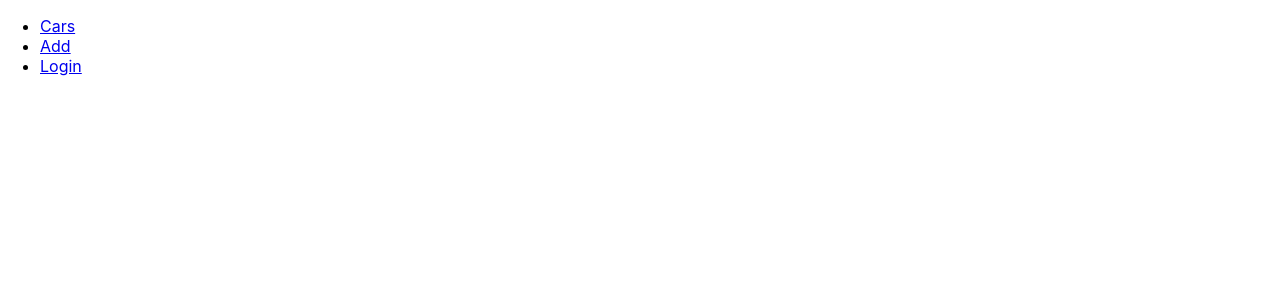
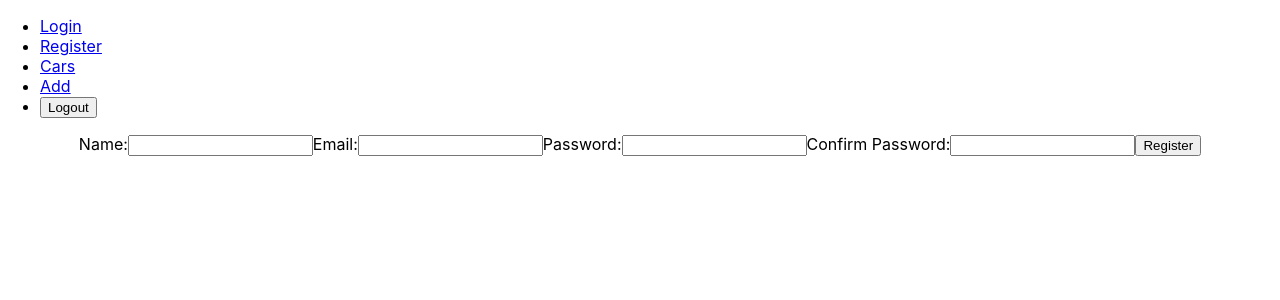
Before and after one commit to Mirjana-V/cars-app, a React (Create React App) app: page /register in a window 1280 px wide. Shown: the top 300 px of the page. Built offline with nearby package versions, Linux system fonts and the light colour scheme.

Commit message:
Zadatak 7

```diff
--- a/src/App.js
+++ b/src/App.js
@@ -1,27 +1,60 @@
-import './App.css';
-import React from 'react';
-import {Link} from 'react-router-dom';
+import React, { useState } from "react";
+import "./App.css";
 import Router from "./Router";
 
 function App() {
   return (
-    <div>
-        <nav>
-          <ul>
-            <li>
-              <Link to="/cars">Cars</Link>
-            </li>
-            <li>
-              <Link to="/add">Add</Link>
-            </li>
-            <li>
-              <Link to="/login">Login</Link>
-            </li>
-          </ul>
-        </nav>
+    <div className="App">
       <Router />
     </div>
   );
 }
 
 export default App;
+
+
+
+
+// import './App.css';
+// import React from 'react';
+// import {Link} from 'react-router-dom';
+// import Router from "./Router";
+// import { authService } from './services/AuthService';
+// import {useHistory} from 'react-router-dom';
+
+// function App() {
+
+// const history = useHistory();
+
+// const handleLogout = async () => {
+//   await authService.logout();
+//   history.push("/cars");
+
+// }
+//   return (
+//     <div>
+//         <nav>
+//           <ul>
+//             <li>
+//               <Link to="/cars">Cars</Link>
+//             </li>
+//             <li>
+//               <Link to="/add">Add</Link>
+//             </li>
+//             <li>
+//               <Link to="/login">Login</Link>
+//             </li>
+//             <li>
+//               <button onClick={handleLogout}>Logout</button>
+//             </li>
+//             <li>
+//               <Link to="/register">Register</Link>
+//             </li>
+//           </ul>
+//         </nav>
+//       <Router />
+//     </div>
+//   );
+// }
+
+// export default App;
--- a/src/Router.jsx
+++ b/src/Router.jsx
@@ -3,21 +3,41 @@ import { Switch, Route } from "react-router-dom";
 import AppCars from './pages/AppCars';
 import AddCar from './pages/AddCar';
 import Login from './pages/Login';
+import Register from './pages/Register';
+import useAuth from './hooks/useAuth';
+import { Redirect } from 'react-router-dom';
 
 
+const AuthRoute = ({ children, ...rest }) => {
+  const { user } = useAuth();
+  return <Route {...rest}> {user.name ? children : <Redirect to='/login' />}</Route>
+}
+const GuestRoute = ({ children, ...rest }) => {
+  const { user } = useAuth();
+  return <Route {...rest}>{user.name ? <Redirect to='/cars' /> : children}</Route>
+}
 
 export default function Router() {
   return (
     <Switch>
-      <Route path="/cars">
+    <AuthRoute path='/' exact>
+        <Redirect to='/cars'></Redirect>
+    </AuthRoute>
+    <Route path='/cars' exact>
         <AppCars />
-      </Route>
-      <Route path="/add">
+    </Route>
+    <AuthRoute path='/add' exact>
         <AddCar />
-      </Route>
-      <Route path="/login">
+    </AuthRoute>
+    <AuthRoute exact path='/edit/:id'>
+        <AddCar />
+    </AuthRoute>
+    <GuestRoute path='/login' exact>
         <Login />
-      </Route>
-    </Switch>
+    </GuestRoute>
+    <GuestRoute path='/register' exact>
+        <Register />
+    </GuestRoute>
+</Switch>
   );
 }
--- /dev/null
+++ b/src/components/AppRegister.jsx
@@ -0,0 +1,70 @@
+import React, { useEffect, useState } from "react";
+
+
+export default function AppRegister({
+    handleOnRegister,
+    newUser,
+    setNewUser,
+}) {
+    const [confirmPassword, setConfirmPassword] = useState({ password: "" });
+    const [passwordConfirmed, setPasswordConfirmed] = useState(false);
+
+    useEffect(() => {
+        checkPasswords();
+    }, [confirmPassword]);
+
+    const checkPasswords = () => {
+        if (confirmPassword === newUser.password) {
+            setPasswordConfirmed(true);
+        }
+    };
+
+    console.log(confirmPassword);
+
+    const handleUnmatchedPasswords = (e) => {
+        e.preventDefault()
+        alert('Passwords do not match');
+    };
+
+    return (
+        <div>
+            <form onSubmit={
+                passwordConfirmed ? handleOnRegister : handleUnmatchedPasswords
+            }>
+                <label htmlFor="name">Name:</label>
+                <input
+                    required
+                    type="text"
+                    value={newUser.name}
+                    onChange={({ target }) => setNewUser({ ...newUser, name: target.value })}
+                />
+                <label htmlFor="email">Email:</label>
+                <input
+                    required
+                    type="email"
+                    value={newUser.email}
+                    onChange={({ target }) => setNewUser({ ...newUser, email: target.value })}
+                />
+                <label htmlFor="password">Password:</label>
+                <input
+                    required
+                    type="password"
+                    value={newUser.password}
+                    onChange={({ target }) =>
+                        setNewUser({ ...newUser, password: target.value })
+                    }
+                />
+                <label htmlFor="password">Confirm Password:</label>
+                <input
+                    required
+                    type="password"
+                    value={confirmPassword.confirmPassword}
+                    onChange={({ target }) =>
+                        setConfirmPassword(target.value)
+                    }
+                />
+                <button type="submit">Register</button>
+            </form>
+        </div>
+    );
+}
--- /dev/null
+++ b/src/hooks/useAuth.jsx
@@ -0,0 +1,53 @@
+import React, { createContext, useContext, useState, useEffect } from "react";
+import { useHistory } from "react-router-dom";
+
+import { authService } from "../services/AuthService";
+
+const AuthContext = createContext(null);
+
+export function AuthProvider({ children }) {
+  const history = useHistory();
+  const [user, setUser] = useState({});
+
+  const handleLogin = async (data) => {
+    const response = await authService.login(data);
+    setUser(response.data.user);
+    history.push("/users");
+  };
+
+  const handleLogout = () => {};
+
+  const handleRegister = () => {};
+
+  const handleRefreshToken = async () => {
+    const token = handleGetItemFromLS("token");
+
+    if (token) {
+      const { user } = await authService.refresh();
+      setUser(user);
+    }
+  };
+
+  const handleGetItemFromLS = (value) => {
+    return localStorage.getItem(value);
+  };
+
+  useEffect(() => {
+    handleRefreshToken();
+  }, []);
+
+  return (
+    <AuthContext.Provider
+      value={{
+        user,
+        login: handleLogin,
+      }}
+    >
+      {children}
+    </AuthContext.Provider>
+  );
+}
+
+export default function useAuth() {
+  return useContext(AuthContext);
+}
--- a/src/index.js
+++ b/src/index.js
@@ -3,13 +3,19 @@ import ReactDOM from 'react-dom/client';
 import './index.css';
 import App from './App';
 import reportWebVitals from './reportWebVitals';
+import DefaultLayout from "./layout";
 import { BrowserRouter } from "react-router-dom";
+import { AuthProvider } from "./hooks/useAuth";
 
 
 const root = ReactDOM.createRoot(document.getElementById('root'));
 root.render(
   <BrowserRouter>
-    <App />
+    <AuthProvider>
+      <DefaultLayout>
+        <App />
+      </DefaultLayout>
+    </AuthProvider>
   </BrowserRouter>
 );
 
--- /dev/null
+++ b/src/layout/Navbar.jsx
@@ -0,0 +1,45 @@
+import React from "react";
+import { Link } from "react-router-dom";
+import useAuth from "../hooks/useAuth";
+import { useHistory } from "react-router-dom";
+import { authService } from "../services/AuthService";
+
+
+
+export default function Navbar() {
+  const { user } = useAuth();
+
+  const history = useHistory();
+
+const handleLogout = async () => {
+  await authService.logout();
+  history.push("/cars");
+
+}
+
+  return (
+    <nav>
+      <ul>
+        {!user.name && (
+          <li>
+            <Link to="/login">Login</Link>
+          </li>
+        )}
+        {!user.name && (
+          <li>
+            <Link to="/register">Register</Link>
+          </li>
+        )}
+        <li>
+          <Link to="/cars">Cars</Link>
+        </li>
+        <li>
+              <Link to="/add">Add</Link>
+            </li>
+            <li>
+              <button onClick={handleLogout}>Logout</button>
+            </li>
+      </ul>
+    </nav>
+  );
+}
--- /dev/null
+++ b/src/layout/index.js
@@ -0,0 +1,13 @@
+import React from "react";
+import Navbar from "./Navbar";
+
+export default function DefaultLayout({ children }) {
+  return (
+    <div>
+      <div>
+        <Navbar />
+      </div>
+      <div>{children}</div>
+    </div>
+  );
+}
--- /dev/null
+++ b/src/pages/Register.jsx
@@ -0,0 +1,28 @@
+import React, { useState } from "react";
+import AppRegister from "../components/AppRegister";
+import { useHistory } from "react-router-dom";
+import { authService } from "../services/AuthService";
+
+export default function Register() {
+    const [newUser, setNewUser] = useState({ name: '', email: '', password: '' });
+    const history = useHistory();
+
+    const handleOnRegister = async (e) => {
+        e.preventDefault();
+        const response = await authService.register(newUser);
+        if (response) {
+            alert('Registration successful.');
+            history.push("/login");
+        }
+
+    };
+
+    return (
+        <AppRegister
+            handleOnRegister={handleOnRegister}
+            newUser={newUser}
+            setNewUser={setNewUser}
+        />
+    )
+
+}
```
Also changed, not shown: src/pages/UsersList.jsx (added, +9 -0 lines).
